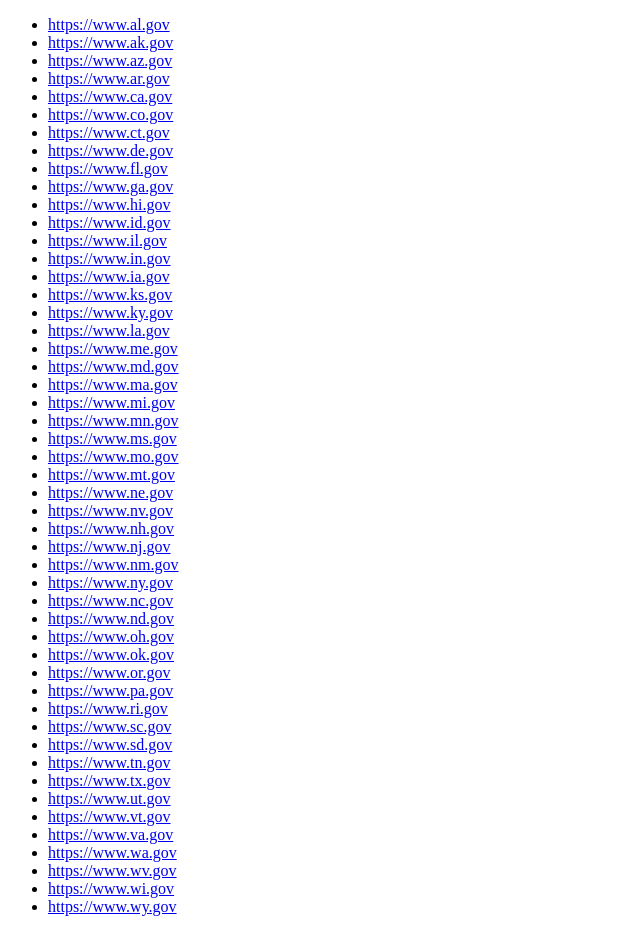
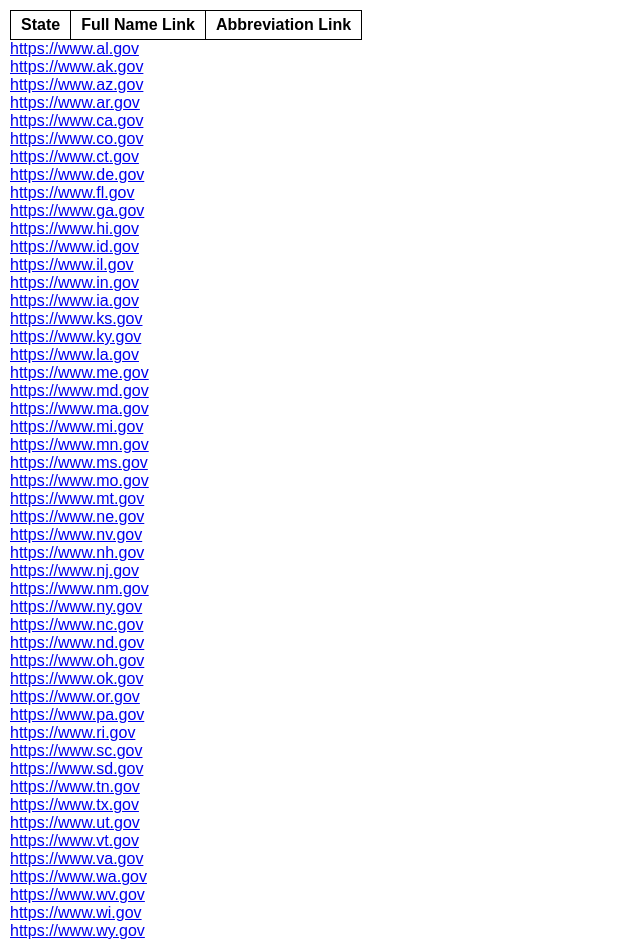
Before and after one commit to Jaleron/state-websites, a plain HTML site: page index.html in a window 1280 px wide. Shown: the whole page, without its empty margins (0-640 px from the left). Drawn offline with Linux system fonts and the light colour scheme.

Commit message:
created table and website styling

```diff
--- a/index.html
+++ b/index.html
@@ -8,6 +8,14 @@
 	<title>Document</title>
 </head>
 <body>
+	<table>
+		<tr>
+			<th>State</th>
+			<th>Full Name Link</th>
+			<th>Abbreviation Link</th>
+		</tr>
+	</table>
+
 	<ul></ul>
 
 	<script src="script.js"></script>
--- a/style.css
+++ b/style.css
@@ -0,0 +1,16 @@
+* {
+	box-sizing: border-box;
+	margin: 0;
+	padding: 0;
+}
+
+body {
+	margin: 10px;
+	font-family: Arial, Helvetica, sans-serif;
+}
+
+table, th, td {
+	border: 1px solid black;
+	border-collapse: collapse;
+	padding: 5px 10px;
+}
```
